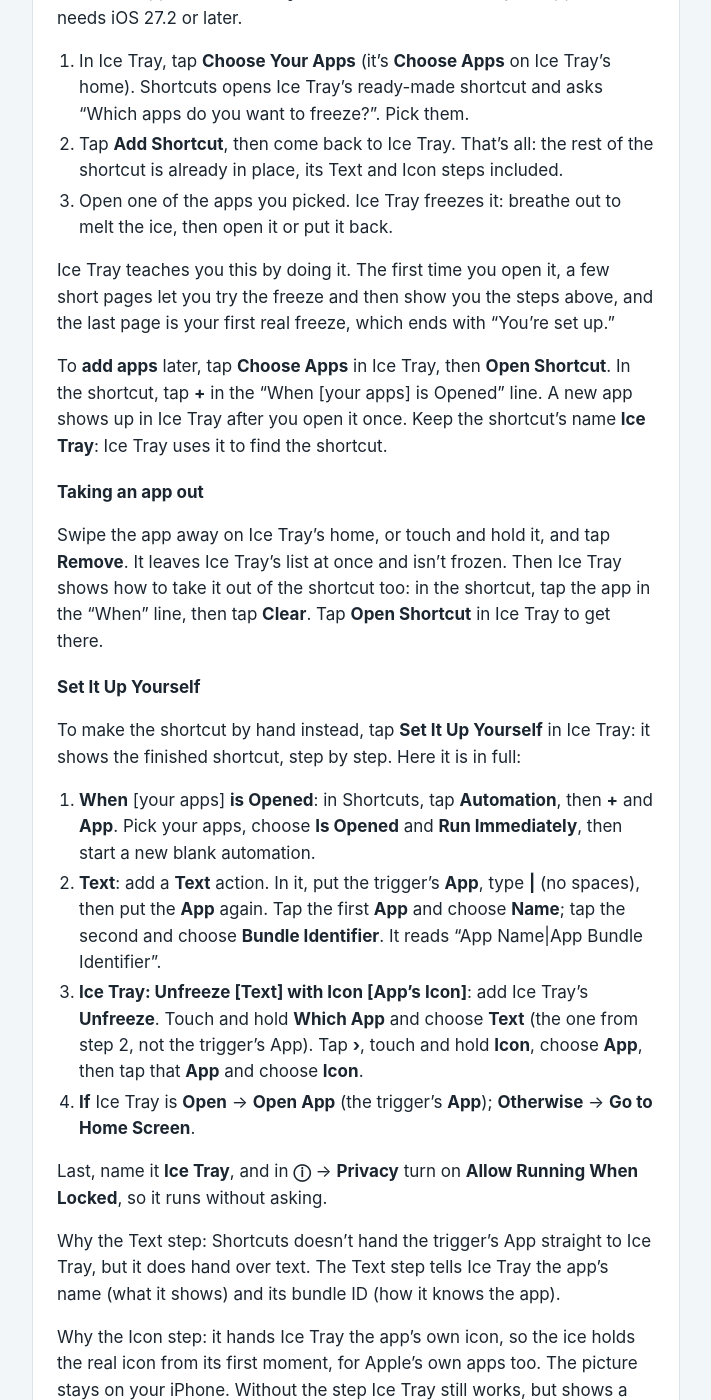
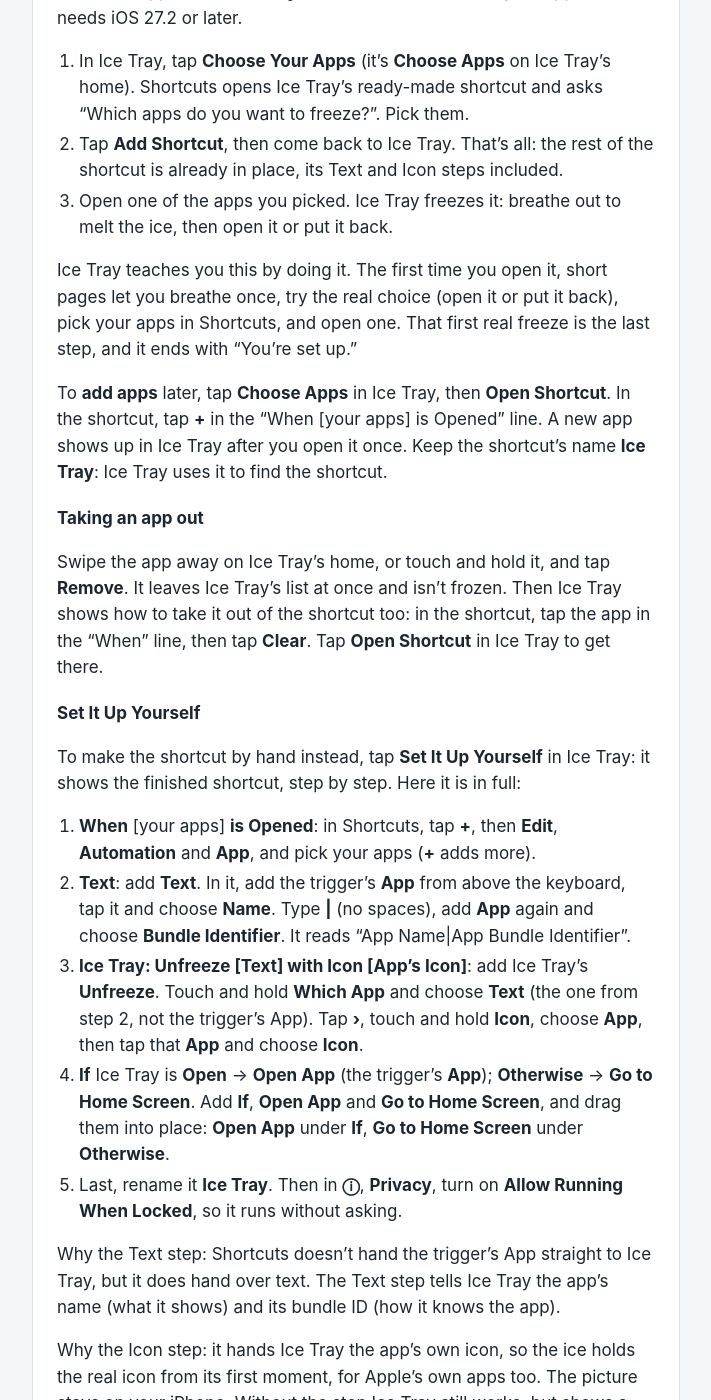
Before and after one commit to AppHazard-Studios/ice-tray-site, a Jekyll site: the page built from support.md, in a window 1280 px wide and 1400 px high, scrolled down 281 px. Shown: the whole window, without its empty margins (284-995 px from the left). Built offline with Jekyll 4.4.1, drawn with Linux system fonts in a browser that asks for light colours.

Commit message:
Site follows lane S's final set-up words: the 5-step recipe, set-up pages, the icon lookup
Co-Authored-By: Claude Opus 5.5 <noreply@anthropic.com>

```diff
--- a/support.md
+++ b/support.md
@@ -17,8 +17,9 @@ freezes all your apps. It needs iOS 27.2 or later.
    and Icon steps included.
 3. Open one of the apps you picked. Ice Tray freezes it: breathe out to melt the ice, then open it or put it back.
 
-Ice Tray teaches you this by doing it. The first time you open it, a few short pages let you try the freeze and then
-show you the steps above, and the last page is your first real freeze, which ends with "You're set up."
+Ice Tray teaches you this by doing it. The first time you open it, short pages let you breathe once, try the real
+choice (open it or put it back), pick your apps in Shortcuts, and open one. That first real freeze is the last step, and
+it ends with "You're set up."
 
 To **add apps** later, tap **Choose Apps** in Ice Tray, then **Open Shortcut**. In the shortcut, tap **+** in the "When
 [your apps] is Opened" line. A new app shows up in Ice Tray after you open it once. Keep the shortcut's name **Ice
@@ -35,17 +36,18 @@ line, then tap **Clear**. Tap **Open Shortcut** in Ice Tray to get there.
 To make the shortcut by hand instead, tap **Set It Up Yourself** in Ice Tray: it shows the finished shortcut, step by
 step. Here it is in full:
 
-1. **When** [your apps] **is Opened**: in Shortcuts, tap **Automation**, then **+** and **App**. Pick your apps, choose
-   **Is Opened** and **Run Immediately**, then start a new blank automation.
-2. **Text**: add a **Text** action. In it, put the trigger's **App**, type **|** (no spaces), then put the **App**
-   again. Tap the first **App** and choose **Name**; tap the second and choose **Bundle Identifier**. It reads
-   "App Name|App Bundle Identifier".
+1. **When** [your apps] **is Opened**: in Shortcuts, tap **+**, then **Edit**, **Automation** and **App**, and pick
+   your apps (**+** adds more).
+2. **Text**: add **Text**. In it, add the trigger's **App** from above the keyboard, tap it and choose **Name**. Type
+   **|** (no spaces), add **App** again and choose **Bundle Identifier**. It reads "App Name|App Bundle Identifier".
 3. **Ice Tray: Unfreeze [Text] with Icon [App's Icon]**: add Ice Tray's **Unfreeze**. Touch and hold **Which App**
    and choose **Text** (the one from step 2, not the trigger's App). Tap **›**, touch and hold **Icon**, choose
    **App**, then tap that **App** and choose **Icon**.
-4. **If** Ice Tray is **Open** → **Open App** (the trigger's **App**); **Otherwise** → **Go to Home Screen**.
-
-Last, name it **Ice Tray**, and in **ⓘ** → **Privacy** turn on **Allow Running When Locked**, so it runs without asking.
+4. **If** Ice Tray is **Open** → **Open App** (the trigger's **App**); **Otherwise** → **Go to Home Screen**. Add
+   **If**, **Open App** and **Go to Home Screen**, and drag them into place: **Open App** under **If**, **Go to Home
+   Screen** under **Otherwise**.
+5. Last, rename it **Ice Tray**. Then in **ⓘ**, **Privacy**, turn on **Allow Running When Locked**, so it runs without
+   asking.
 
 Why the Text step: Shortcuts doesn't hand the trigger's App straight to Ice Tray, but it does hand over text. The Text
 step tells Ice Tray the app's name (what it shows) and its bundle ID (how it knows the app).
```
Also changed, not shown: privacy.md (+2 -1 lines).
